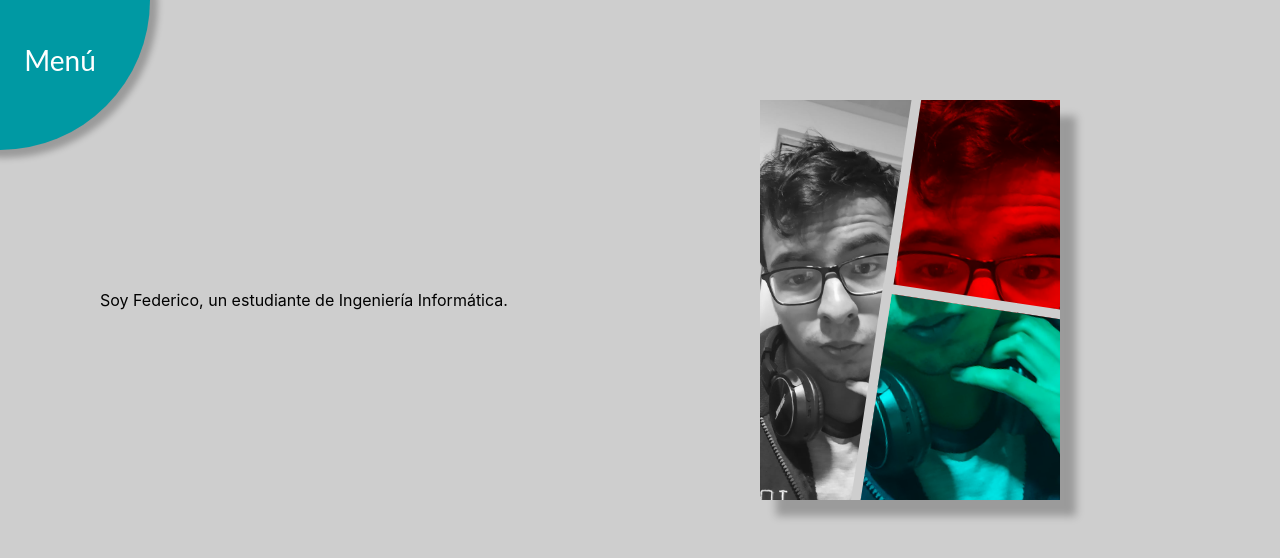
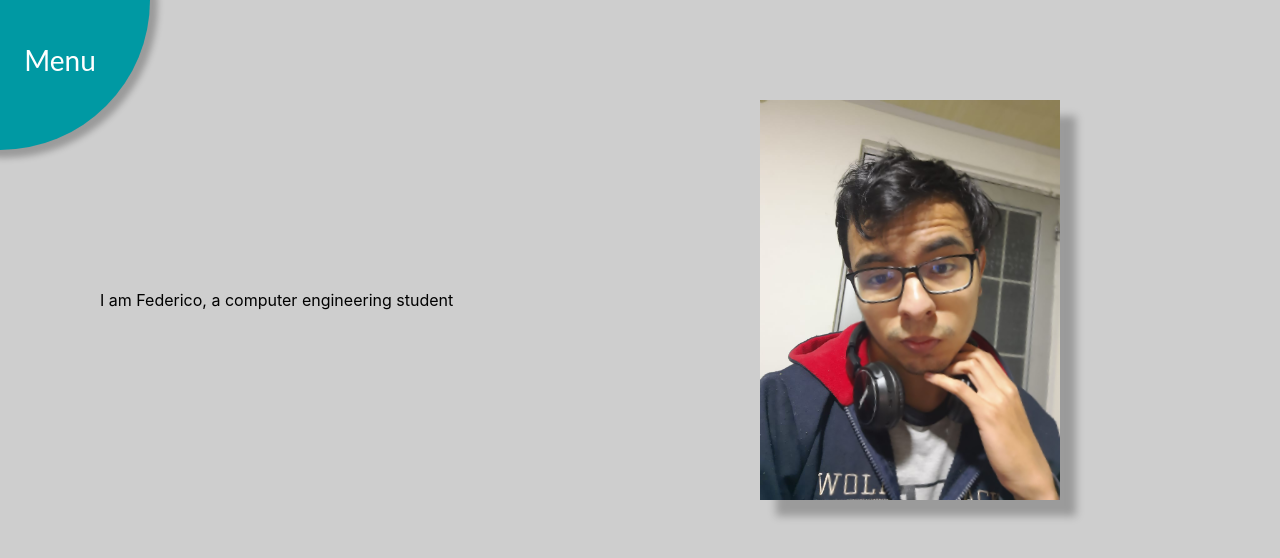
Before and after one commit to feder240516/personal-page, a React (Create React App) app: page / in a window 1280 px wide. Shown: the top 558 px of the page. Built offline with nearby package versions, Linux system fonts and the light colour scheme.

Commit message:
animation for profile photo

```diff
--- a/src/components/Bio/index.jsx
+++ b/src/components/Bio/index.jsx
@@ -4,7 +4,7 @@ import './style.scss';
 export default function Bio() {
   return (
     <div className="bio">
-      Soy Federico, un estudiante de Ingeniería Informática.
+      I am Federico, a computer engineering student
     </div>
   );
 }
--- a/src/components/CornerMenu/index.jsx
+++ b/src/components/CornerMenu/index.jsx
@@ -16,7 +16,7 @@ export default function CornerMenu() {
     <div>
       <div className={getMenuClasses()}>
         <button className="circle" type="button" onClick={() => toggleMenu()}>
-          <span className="menu-text">Menú</span>
+          <span className="menu-text">Menu</span>
         </button>
         <div className="sub-menu sub-menu-1" />
         <div className="sub-menu sub-menu-2" />
--- a/src/components/Photo/index.jsx
+++ b/src/components/Photo/index.jsx
@@ -6,17 +6,23 @@ export default function Photo() {
   return (
     <div className="photo-wrapper">
       <img id="original-photo" src={personalPhoto} alt="Foto de Federico Reina" height="400" width="300" />
-      <div id="bw-wrapper" className="img-filter-wrapper">
-        <div id="bw-placeholder" className="img-placeholder" />
-        <img id="bw-filter" className="img-filter" src={personalPhoto} alt="Foto de Federico Reina" height="400" width="300" />
+      <div id="bw-wrapper" className="img-filter-wrapper animated-props">
+        <div className="wrapped-wrapper">
+          <div id="bw-placeholder" className="img-placeholder animated-props" />
+          <img id="bw-filter" className="img-filter animated-props" src={personalPhoto} alt="Foto de Federico Reina" height="400" width="300" />
+        </div>
       </div>
-      <div id="red-wrapper" className="img-filter-wrapper">
-        <div id="red-placeholder" className="img-placeholder" />
-        <img id="red-filter" className="img-filter" src={personalPhoto} alt="Foto de Federico Reina" height="400" width="300" />
+      <div id="red-wrapper" className="img-filter-wrapper animated-props">
+        <div className="wrapped-wrapper">
+          <div id="red-placeholder" className="img-placeholder animated-props" />
+          <img id="red-filter" className="img-filter animated-props" src={personalPhoto} alt="Foto de Federico Reina" height="400" width="300" />
+        </div>
       </div>
-      <div id="teal-wrapper" className="img-filter-wrapper">
-        <div id="teal-placeholder" className="img-placeholder" />
-        <img id="teal-filter" className="img-filter" src={personalPhoto} alt="Foto de Federico Reina" height="400" width="300" />
+      <div id="teal-wrapper" className="img-filter-wrapper animated-props">
+        <div className="wrapped-wrapper">
+          <div id="teal-placeholder" className="img-placeholder animated-props" />
+          <img id="teal-filter" className="img-filter animated-props" src={personalPhoto} alt="Foto de Federico Reina" height="400" width="300" />
+        </div>
       </div>
     </div>
   );
--- a/src/components/Photo/style.scss
+++ b/src/components/Photo/style.scss
@@ -1,4 +1,18 @@
 $photo-width: 300px;
+
+$default-transform: translate(0, 0) rotate(0) scale(1);
+$default-red-wrapper-transform: translate(120px, -160px) rotate(8.53deg) scale(1);
+$red-wrapper-transform: translate(176px, -200px) rotate(8.53deg) scale(1.2);
+$default-red-filter-transform: translate(-95px, 176px) rotate(-8.53deg) scale(1);
+$red-filter-transform: translate(-80px, 183px) rotate(2deg) scale(1.3);
+$bw-wrapper-transform: translate(-$photo-width * 210 / 300, 0) rotate(8.53deg) scale(1.2);
+$bw-filter-transform: translate($photo-width * 100 / 300, -$photo-width * 20 / 300) rotate(-8.53deg) scale(0.9);
+$default-teal-wrapper-transform: translate(63px, 220px) rotate(8.53deg) scale(1);
+$teal-wrapper-transform: translate(108px, 250px) rotate(8.53deg) scale(1.2);
+$default-teal-filter-transform: translate(-95px, -208px) rotate(-8.53deg) scale(1);
+$teal-filter-transform: translate(-144px, -226px) rotate(-21deg) scale(1.3);
+
+
 
 .photo-wrapper {
   display: inline-block;
@@ -18,15 +32,34 @@ $photo-width: 300px;
 }
 
 .img-filter-wrapper {
-  border: 8px solid #CECECE;
+  border-color: #CECECE;
+  border-style: solid;
+  // border: 8px solid #CECECE;
+  // animation-name: img-fiter-keyframes;
+  height:100%;
+  width:100%;
+  box-sizing: border-box;
 }
 
-#bw-wrapper {
-  position: absolute;
-  left: 0;
-  top: 0;
-  transform: translate(-$photo-width * 210 / 300, 0) rotate(8.53deg) scale(1.2);
-  overflow: hidden;
+.animated-props {
+  animation-iteration-count: infinite;
+  animation-duration: 6s;
+  transform-origin: center;
+}
+
+@keyframes img-fiter-keyframes {
+  0% {
+    border-width: 0;
+  }
+  25% {
+    border-width: 8px;
+  }
+  75% {
+    border-width: 8px;
+  }
+  100% {
+    border-width: 0;
+  }
 }
 
 .img-placeholder {
@@ -35,49 +68,57 @@ $photo-width: 300px;
   height: $photo-width * 4 / 3;
 }
 
+#bw-wrapper {
+  position: absolute;
+  left: 0;
+  top: 0;
+  overflow: hidden;
+  animation-name: bw-wrapper-keyframes;
+}
+
 #bw-filter {
   position: absolute;
-  transform: translate($photo-width * 100 / 300, -$photo-width * 20 / 300) rotate(-8.53deg) scale(0.9);
   transform-origin: center;
   left: 0;
   top: 0;
-  filter: grayscale(100%);
+  // filter: grayscale(100%);
+  animation-name: bw-filter-keyframes;
 }
 
 #red-wrapper {
   position: absolute;
   left: 0;
   top: 0;
-  transform: translate(184px, -200px) rotate(8.53deg) scale(1.2);
   overflow: hidden;
+  animation-name: red-wrapper-keyframes;
 }
 
 #red-filter {
   position: absolute;
-  transform: translate(-80px, 183px) rotate(2deg) scale(1.3);
   transform-origin: center;
   left: 0;
   top: 0;
   mix-blend-mode: darken;
+  animation-name: red-filter-keyframes;
 }
 
 #red-placeholder {
-  background-color: red;
   mix-blend-mode: darken;
   z-index: 100;
+  animation-name: red-placeholder-keyframes;
 }
 
 #teal-wrapper {
   position: absolute;
   left: 0;
   top: 0;
-  transform: translate(116px, 250px) rotate(8.53deg) scale(1.2);
   overflow: hidden;
+  animation-name: teal-wrapper-keyframes;
 }
 
 #teal-filter {
   position: absolute;
-  transform: translate(-144px, -226px) rotate(-21deg) scale(1.3);
+  animation-name: teal-filter-keyframes;
   transform-origin: center;
   left: 0;
   top: 0;
@@ -85,7 +126,228 @@ $photo-width: 300px;
 }
 
 #teal-placeholder {
+  // background-color: #00FFFF;
   background-color: #00FFFF;
   mix-blend-mode: darken;
   z-index: 100;
+  animation-name: teal-placeholder-keyframes;
 }
+
+@keyframes red-wrapper-keyframes {
+  0% {
+    transform: $default-red-wrapper-transform;
+    border-width: 0;
+  }
+  10% {
+    transform: $default-red-wrapper-transform;
+  }
+  18% {
+    border-width: 0;
+  }
+  25% {
+    transform: $red-wrapper-transform;
+    border-width: 4px;
+  }
+  75% {
+    transform: $red-wrapper-transform;
+    border-width: 4px;
+  }
+  82% {
+    border-width: 0;
+  }
+  90% {
+    transform: $default-red-wrapper-transform;
+  }
+  100% {
+    transform: $default-red-wrapper-transform;
+    border-width: 0;
+  }
+}
+
+@keyframes red-filter-keyframes {
+  0% {
+    transform: $default-red-filter-transform;
+  }
+  10% {
+    transform: $default-red-filter-transform;
+  }
+  25% {
+    transform: $red-filter-transform;
+  }
+  75% {
+    transform: $red-filter-transform;
+  }
+  90% {
+    transform: $default-red-filter-transform;
+  }
+  100% {
+    transform: $default-red-filter-transform;
+  }
+}
+
+@keyframes red-placeholder-keyframes {
+  0% {
+    background-color: #ff000000;
+    // transform: $default-transform;
+  }
+  10% {
+    background-color: #ff000000;
+    // transform: $default-transform;
+  }
+  25% {
+    background-color: #ff0000;
+    // transform: $teal-filter-transform;
+  }
+  75% {
+    background-color: #ff0000;
+    // transform: $teal-filter-transform;
+  }
+  90% {
+    background-color: #ff000000;
+    // transform: $default-transform;
+  }
+  100% {
+    background-color: #ff000000;
+    // transform: $default-transform;
+  }
+}
+
+@keyframes bw-wrapper-keyframes {
+  0% {
+    transform: $default-transform;
+    border-width: 0;
+  }
+  10% {
+    transform: $default-transform;
+  }
+  18% {
+    border-width: 0;
+  }
+  25% {
+    transform: $bw-wrapper-transform;
+    border-width: 4px;
+  }
+  75% {
+    transform: $bw-wrapper-transform;
+    border-width: 4px;
+  }
+  82% {
+    border-width: 0;
+  }
+  90% {
+    transform: $default-transform;
+  }
+  100% {
+    border-width: 0;
+    transform: $default-transform;
+  }
+}
+
+@keyframes bw-filter-keyframes {
+  0% {
+    transform: $default-transform;
+    filter: grayscale(0);
+  }
+  10% {
+    transform: $default-transform;
+    filter: grayscale(0);
+  }
+  25% {
+    transform: $bw-filter-transform;
+    filter: grayscale(100%);
+  }
+  75% {
+    transform: $bw-filter-transform;
+    filter: grayscale(100%);
+  }
+  90% {
+    transform: $default-transform;
+    filter: grayscale(0);
+  }
+  100% {
+    transform: $default-transform;
+    filter: grayscale(0);
+  }
+}
+
+@keyframes teal-wrapper-keyframes {
+  0% {
+    transform: $default-teal-wrapper-transform;
+    border-width: 0;
+  }
+  10% {
+    transform: $default-teal-wrapper-transform;
+    // border-width: 0;
+  }
+  18% {
+    border-width: 0;
+  }
+  25% {
+    transform: $teal-wrapper-transform;
+    border-width: 4px;
+  }
+  75% {
+    transform: $teal-wrapper-transform;
+    border-width: 4px;
+  }
+  82% {
+    border-width: 0;
+  }
+  90% {
+    transform: $default-teal-wrapper-transform;
+    // border-width: 0;
+  }
+  100% {
+    transform: $default-teal-wrapper-transform;
+    border-width: 0;
+  }
+}
+
+@keyframes teal-filter-keyframes {
+  0% {
+    transform: $default-teal-filter-transform;
+  }
+  10% {
+    transform: $default-teal-filter-transform;
+  }
+  25% {
+    transform: $teal-filter-transform;
+  }
+  75% {
+    transform: $teal-filter-transform;
+  }
+  90% {
+    transform: $default-teal-filter-transform;
+  }
+  100% {
+    transform: $default-teal-filter-transform;
+  }
+}
+
+@keyframes teal-placeholder-keyframes {
+  0% {
+    background-color: #00FFFF00;
+  }
+  10% {
+    background-color: #00FFFF00;
+  }
+  25% {
+    background-color: #00FFFF;
+  }
+  75% {
+    background-color: #00FFFF;
+  }
+  90% {
+    background-color: #00FFFF00;
+  }
+  100% {
+    background-color: #00FFFF00;
+  }
+}
+
+.wrapped-wrapper {
+  position:relative;
+  width:100%;
+  height:100%;
+  overflow: hidden;
+}
```
